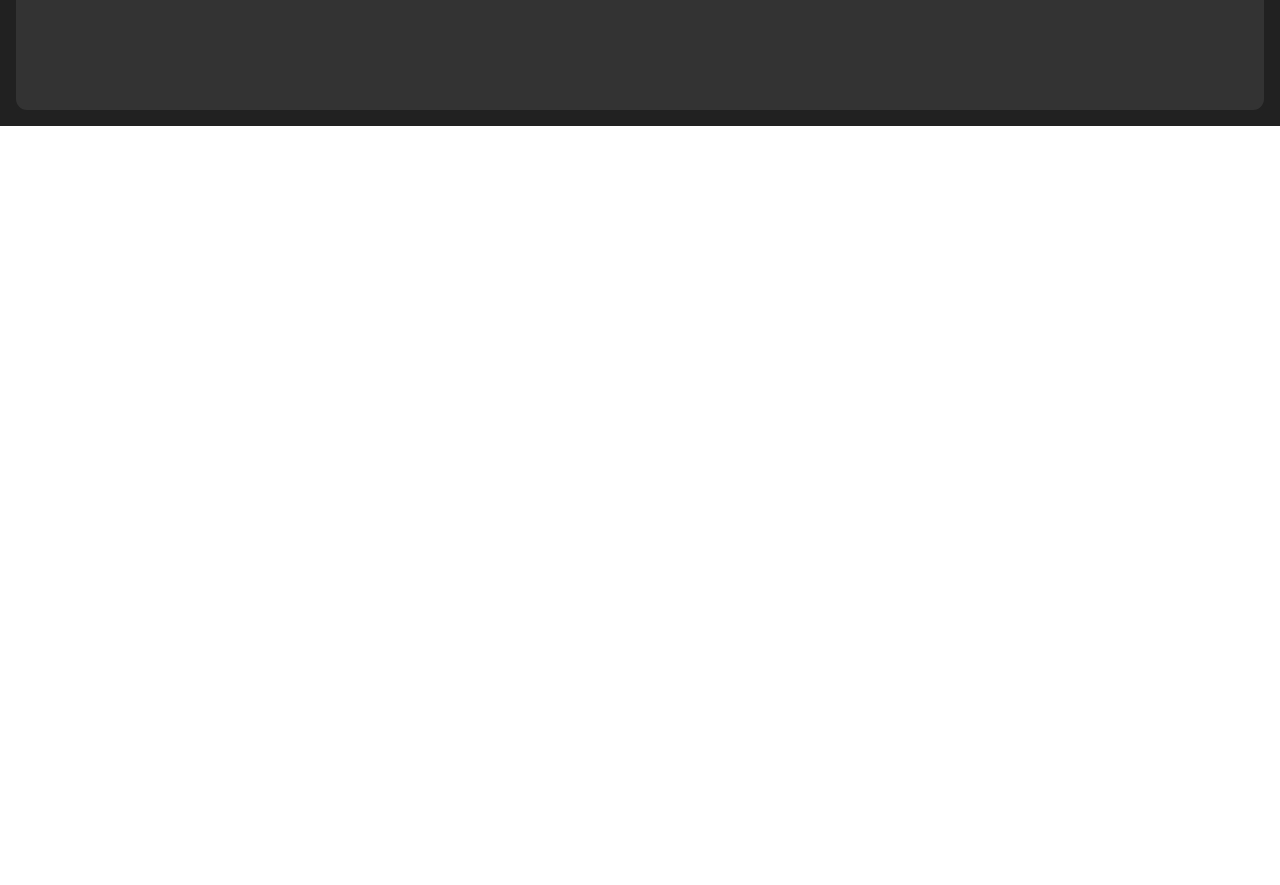
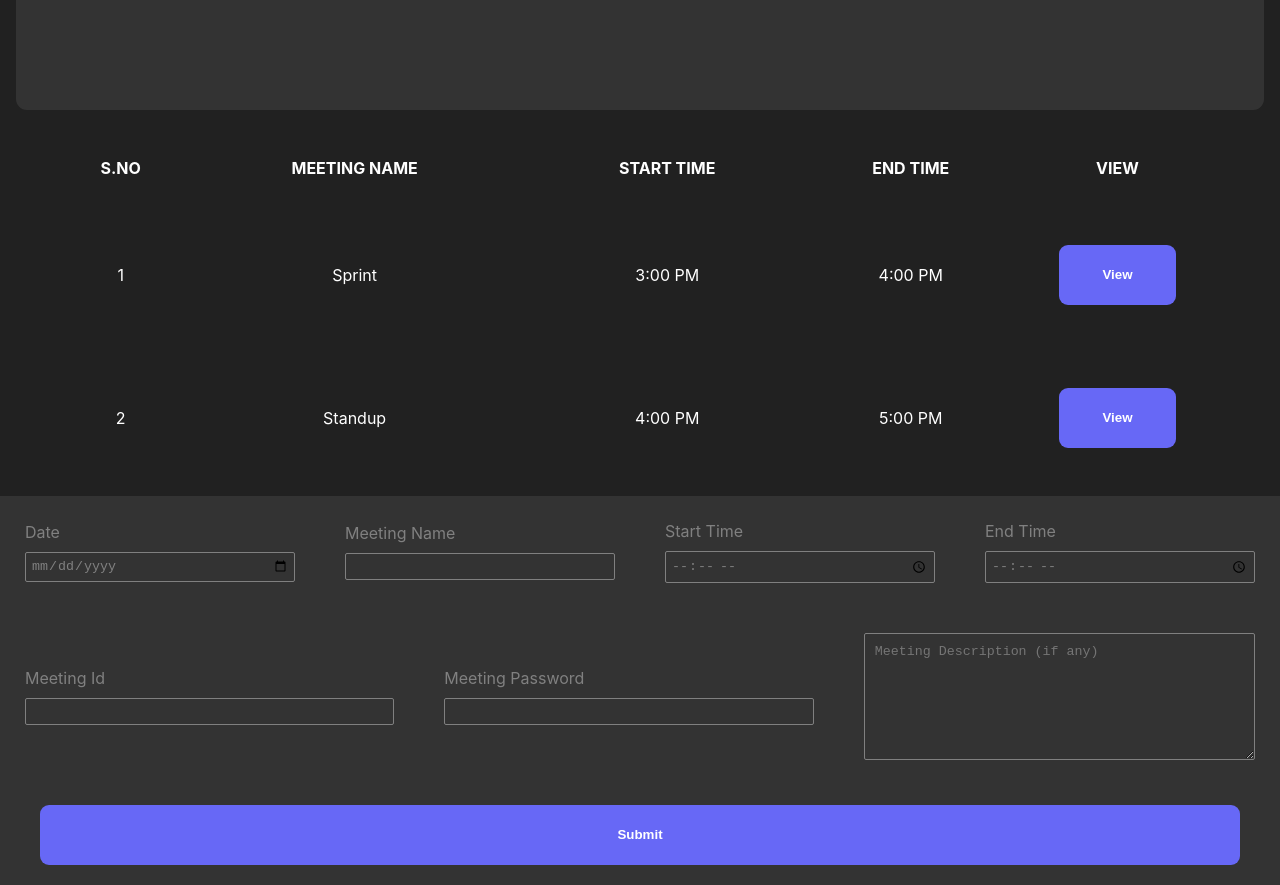
Before and after one commit to RgnDunes/Meteor, a React (Create React App) app: page / in a window 1280 px wide. Shown: the part 1140-2025 px from the top of the page. Before the commit the page ends 1266 px from the top, so only its background shows below. Built offline with nearby package versions, Linux system fonts and the light colour scheme.

Commit message:
add form to add meeting links.
Remaining work :
 - Make seperate page for this with G-auth.
 - Submit button non-functional.

```diff
--- a/src/web/WebApp.js
+++ b/src/web/WebApp.js
@@ -3,6 +3,8 @@ import { Container } from "./WebApp.elements";
 import Navbar from "./components/Navbar/Navbar";
 import NavSlider from "./pages/NavSlider/NavSlider";
 import LandingPage from "./pages/LandingPage/LandingPage";
+import Dashboard from "./pages/Dashboard/Dashboard";
+import AddData from "./pages/Dashboard/AddData/AddData";
 
 const WebApp = () => {
   const [sliderOpen, setSliderOpen] = useState(false);
@@ -24,6 +26,8 @@ const WebApp = () => {
       />
       <NavSlider sliderOpen={sliderOpen} />
       <LandingPage />
+      <Dashboard />
+      <AddData />
     </Container>
   );
 };
--- /dev/null
+++ b/src/web/components/Form/Button.elements.js
@@ -0,0 +1,23 @@
+import styled from "styled-components";
+
+export const FormButton = styled.button`
+  width: calc(100% - 80px);
+  /* display: inline-block; */
+  text-align: center;
+  padding: 20px;
+  transition: all 0.25s ease-in-out;
+  background-color: rgb(103, 104, 246);
+  color: white;
+  font-weight: bolder;
+  line-height: 1.5;
+  letter-spacing: 1.5;
+  outline: none;
+  border: none;
+  border-radius: 9px;
+  margin-top: 20px;
+  margin-bottom: 20px;
+
+  &:hover {
+    background-color: rgb(52, 128, 197);
+  }
+`;
--- /dev/null
+++ b/src/web/components/Form/Form.elements.js
@@ -0,0 +1,11 @@
+import styled from "styled-components";
+
+export const Form = styled.form`
+  background-color: rgb(51, 51, 51);
+  display: flex;
+  /* flex-direction: column; */
+  justify-content: space-between;
+  align-items: center;
+  flex-wrap: wrap;
+  column-count: 4;
+`;
--- /dev/null
+++ b/src/web/components/Form/Input/Input.elements.js
@@ -0,0 +1,33 @@
+import styled from "styled-components";
+
+export const InputContainer = styled.div`
+  display: flex;
+  flex-direction: column;
+  flex: 1 0 21%;
+  margin: 25px;
+`;
+
+export const FormInputLabel = styled.label`
+  color: gray;
+  margin-bottom: 10px;
+`;
+
+export const FormInput = styled.input`
+  padding: 5px;
+  border: 1px solid gray;
+  outline: none;
+  border-radius: 2px;
+  background-color: transparent;
+  color: gray;
+`;
+
+export const FormInputDescription = styled.textarea`
+  padding: 10px;
+  border: 1px solid gray;
+  outline: none;
+  border-radius: 2px;
+  background-color: transparent;
+  color: gray;
+  flex: 1 0 21%;
+  margin: 25px;
+`;
--- /dev/null
+++ b/src/web/components/Form/Input/Input.js
@@ -0,0 +1,13 @@
+import React from "react";
+import { FormInput, FormInputLabel, InputContainer } from "./Input.elements";
+
+const Input = ({ type, label, id }) => {
+  return (
+    <InputContainer>
+      <FormInputLabel for={id}>{label}</FormInputLabel>
+      <FormInput type={type} id={id}></FormInput>
+    </InputContainer>
+  );
+};
+
+export default Input;
```
